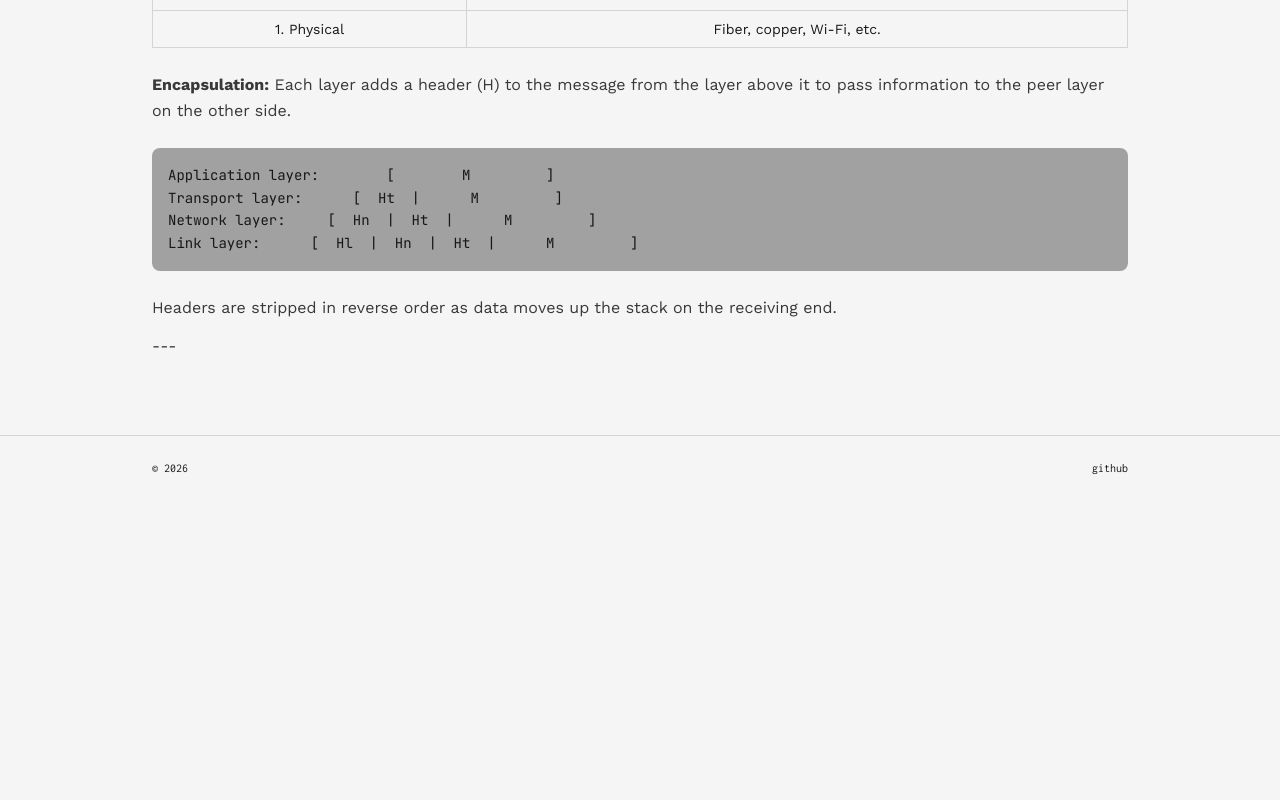
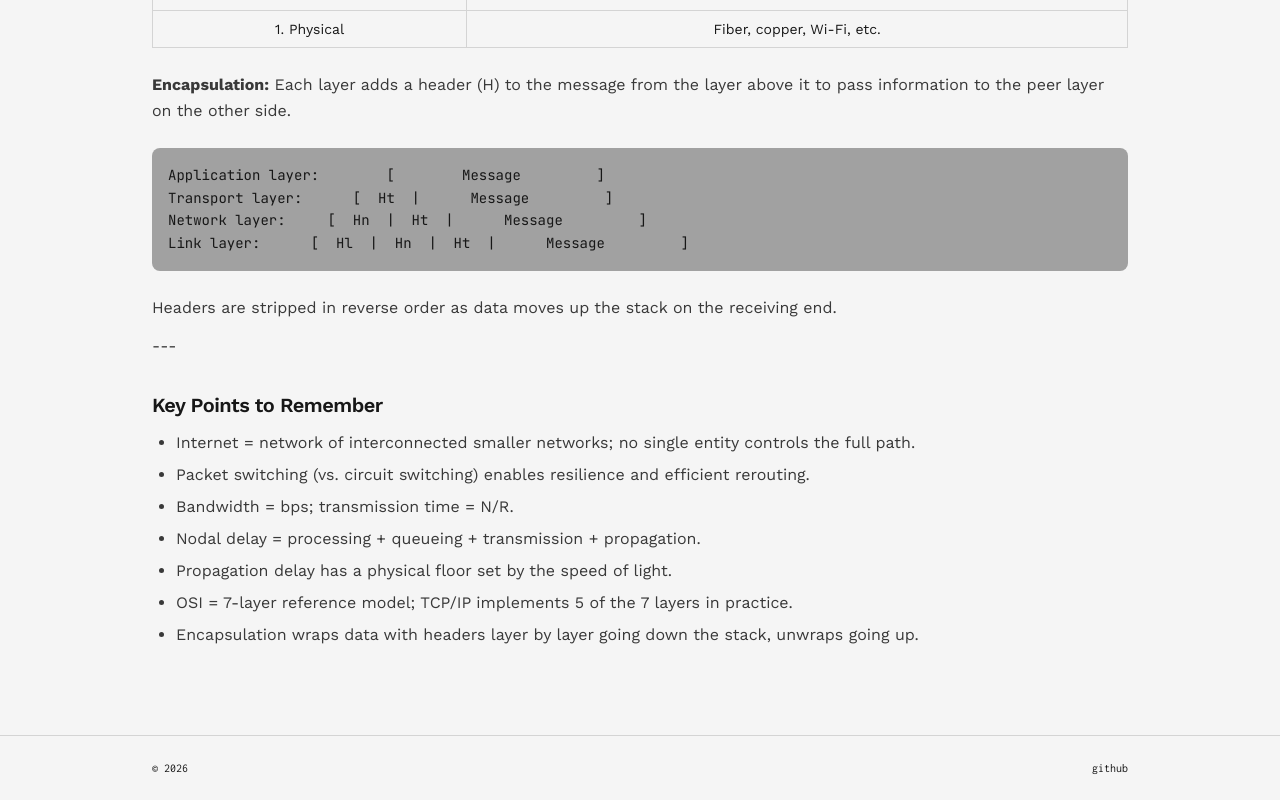
Before and after one commit to n0as-ark/logbook, a React (Vite) app: page /logbook/blog/introduction-to-computer-networking in a window 1280 px wide. Shown: the part 4391-5191 px from the top of the page. Before the commit the page ends 4891 px from the top, so only its background shows below. Built offline with nearby package versions, Linux system fonts and the light colour scheme; the HTML template or start-up script is replaced by a standard one.

Commit message:
Update posts.ts

```diff
--- a/src/data/posts.ts
+++ b/src/data/posts.ts
@@ -607,14 +607,24 @@ Each layer communicates with the layer directly below it (via OS function calls)
 **Encapsulation:** Each layer adds a header (H) to the message from the layer above it to pass information to the peer layer on the other side.
 
 \`\`\`
-Application layer:        [        M         ]
-Transport layer:      [  Ht  |      M         ]
-Network layer:     [  Hn  |  Ht  |      M         ]
-Link layer:      [  Hl  |  Hn  |  Ht  |      M         ]
+Application layer:        [        Message         ]
+Transport layer:      [  Ht  |      Message         ]
+Network layer:     [  Hn  |  Ht  |      Message         ]
+Link layer:      [  Hl  |  Hn  |  Ht  |      Message         ]
 \`\`\`
 
 Headers are stripped in reverse order as data moves up the stack on the receiving end.
 
----`,
+---
+
+## Key Points to Remember
+
+- Internet = network of interconnected smaller networks; no single entity controls the full path.
+- Packet switching (vs. circuit switching) enables resilience and efficient rerouting.
+- Bandwidth = bps; transmission time = N/R.
+- Nodal delay = processing + queueing + transmission + propagation.
+- Propagation delay has a physical floor set by the speed of light.
+- OSI = 7-layer reference model; TCP/IP implements 5 of the 7 layers in practice.
+- Encapsulation wraps data with headers layer by layer going down the stack, unwraps going up.`,
   },
 ];
```
